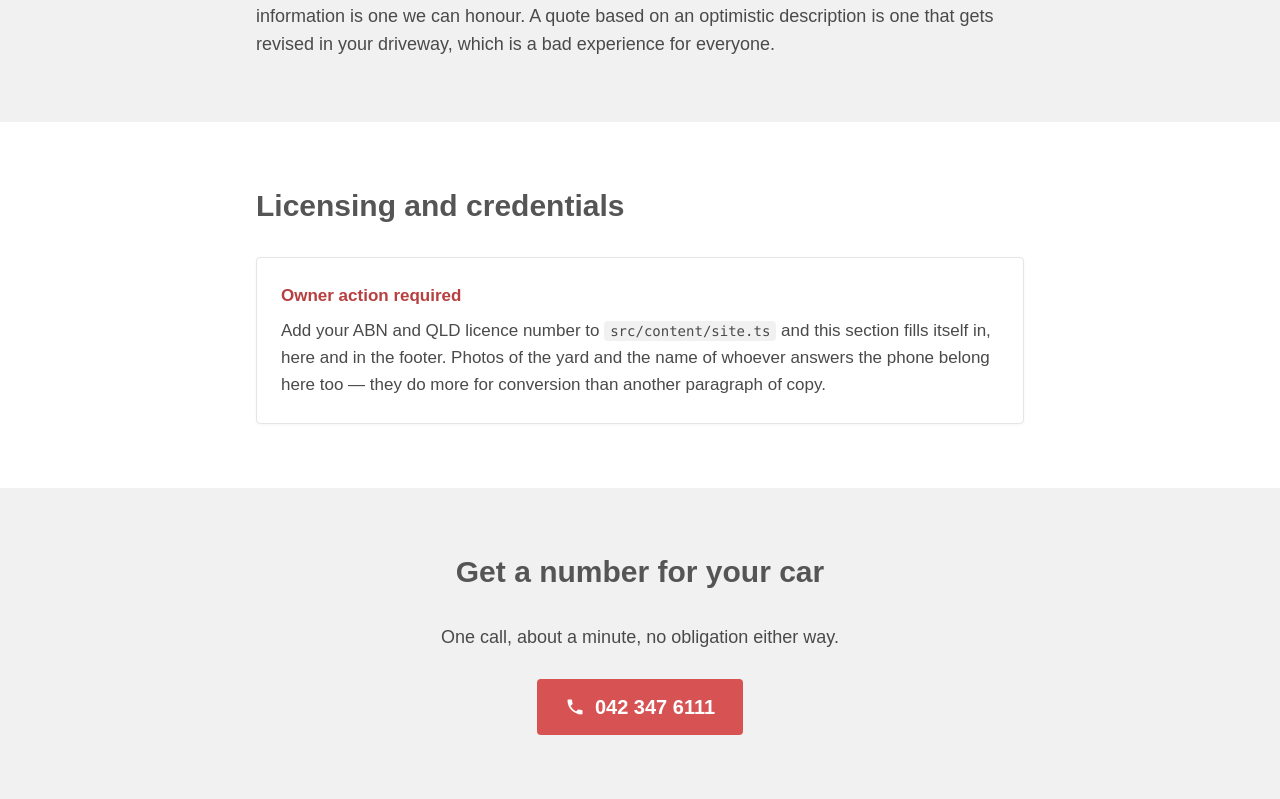
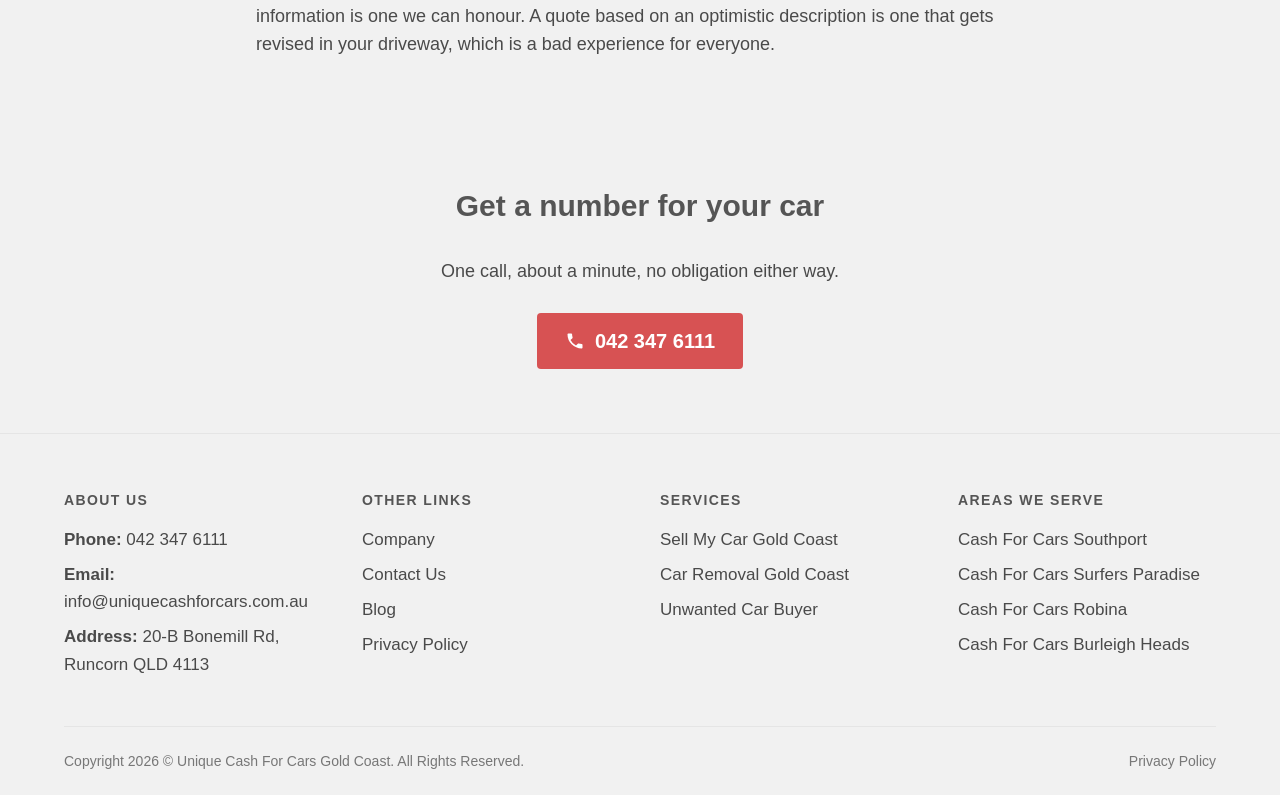
Before and after one commit to mehdiamiry40/unique-cash-for-cars, a Next.js app: page /company-info-cash-for-cars-gold-coast-and-free-car-removal in a window 1280 px wide. Shown: the part 921-1720 px from the top of the page. Built offline with nearby package versions, Linux system fonts and the light colour scheme; a web font is replaced by a local one.

Commit message:
Route inquiries and canonicalize the domain (#7)

```diff
--- a/next.config.ts
+++ b/next.config.ts
@@ -48,6 +48,13 @@ const nextConfig: NextConfig = {
     );
 
     return [
+      {
+        source: "/:path*",
+        has: [{ type: "host", value: "www.uniquecashforcars.com.au" }],
+        destination: "https://uniquecashforcars.com.au/:path*",
+        permanent: true,
+      },
+
       ...suburbRedirects,
 
       // WordPress internals that were indexed or linked. Send them somewhere useful.
--- a/src/app/company-info-cash-for-cars-gold-coast-and-free-car-removal/page.tsx
+++ b/src/app/company-info-cash-for-cars-gold-coast-and-free-car-removal/page.tsx
@@ -82,11 +82,10 @@ export default function CompanyPage() {
         </div>
       </Section>
 
-      <Section>
-        <div className="mx-auto max-w-3xl">
-          <SectionHeading align="left">Licensing and credentials</SectionHeading>
-
-          {site.abn || site.licenceNumber ? (
+      {(site.abn || site.licenceNumber) && (
+        <Section>
+          <div className="mx-auto max-w-3xl">
+            <SectionHeading align="left">Licensing and credentials</SectionHeading>
             <Card>
               <dl className="space-y-3">
                 {site.abn && (
@@ -103,30 +102,9 @@ export default function CompanyPage() {
                 )}
               </dl>
             </Card>
-          ) : (
-            /*
-             * DEV NOTE — remove this block once site.abn and site.licenceNumber
-             * are filled in. The old site claimed to be "a trustworthy and
-             * licensed business" on nearly every page while displaying no ABN,
-             * no licence number and no named staff. Unverifiable claims are
-             * worth less than nothing on a page where the reader is deciding
-             * whether to hand a stranger their car.
-             */
-            <Card className="border-brand bg-brand/5">
-              <p className="font-bold text-brand-dark">Owner action required</p>
-              <p className="mt-2">
-                Add your ABN and QLD licence number to{" "}
-                <code className="rounded bg-surface-alt px-1.5 py-0.5 text-sm">
-                  src/content/site.ts
-                </code>{" "}
-                and this section fills itself in, here and in the footer. Photos of
-                the yard and the name of whoever answers the phone belong here too —
-                they do more for conversion than another paragraph of copy.
-              </p>
-            </Card>
-          )}
-        </div>
-      </Section>
+          </div>
+        </Section>
+      )}
 
       <Section tone="alt">
         <div className="mx-auto max-w-3xl text-center">
```
Also changed, not shown: 2 other files (tests, documents, lock files or other folders).
